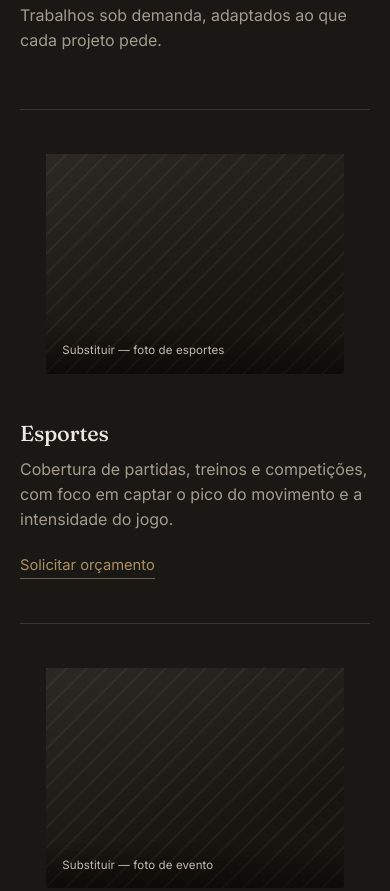
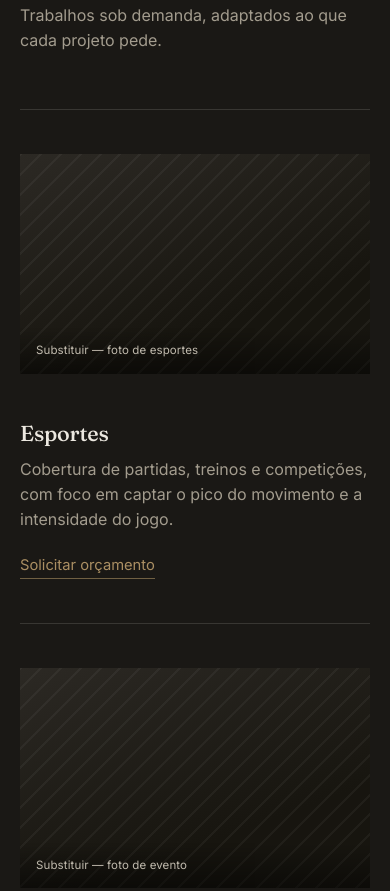
Before and after one commit to messiaszp/rph, a website: page index.html in a window 390 px wide. Shown: the part 3413-4304 px from the top of the page. Drawn offline with Linux system fonts and the light colour scheme; no server answers; a web font is replaced by a local one.

Commit message:
Update style.css

```diff
--- a/css/style.css
+++ b/css/style.css
@@ -1008,8 +1008,8 @@ section{
 @media (max-width: 980px){
 
   .service-media {
-      width: 85%;
-      aspect-ratio: 16 / 10;
+      width: 100%;
+      aspect-ratio: 16 / 7;
       margin-left: auto;
       margin-right: auto;
    }
```
